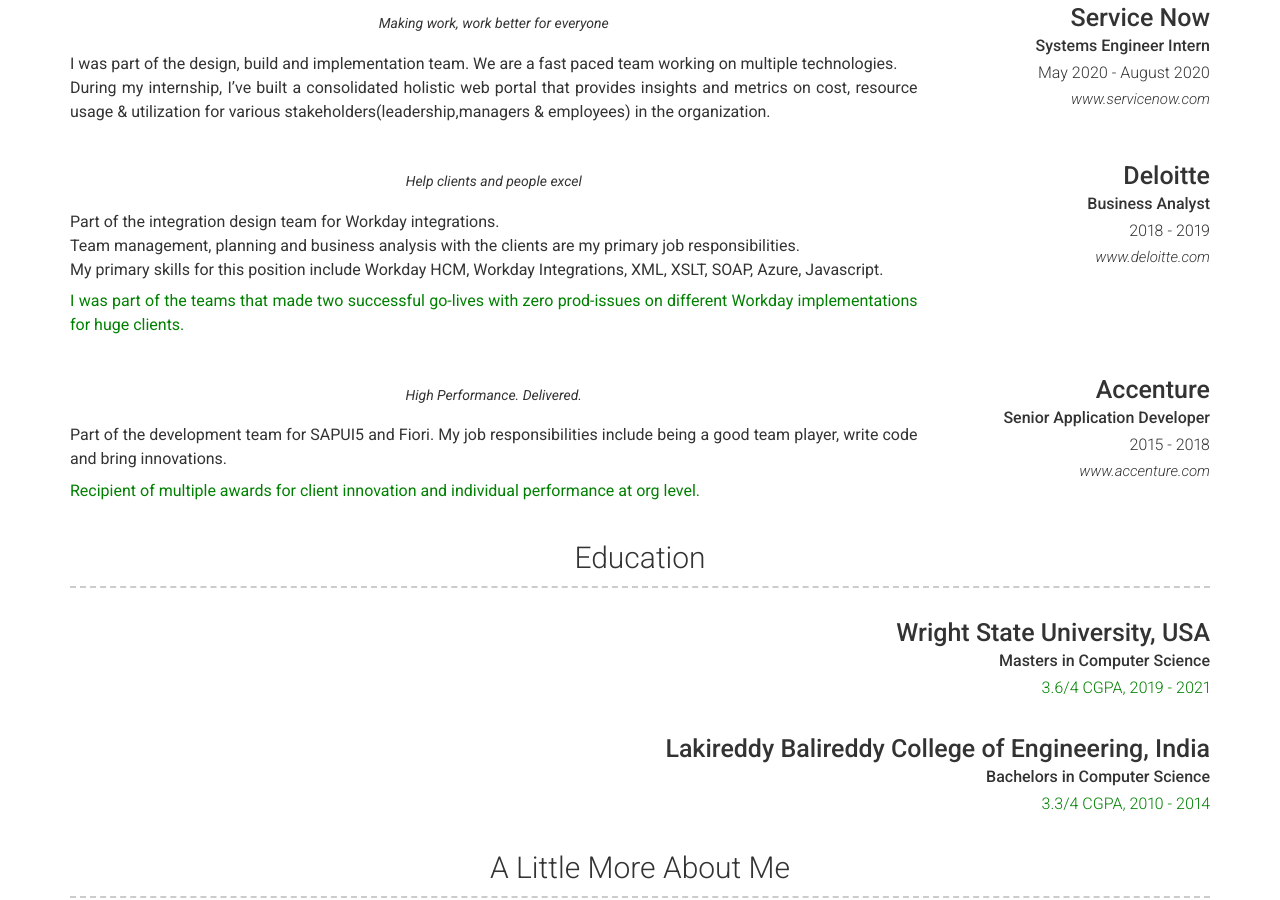
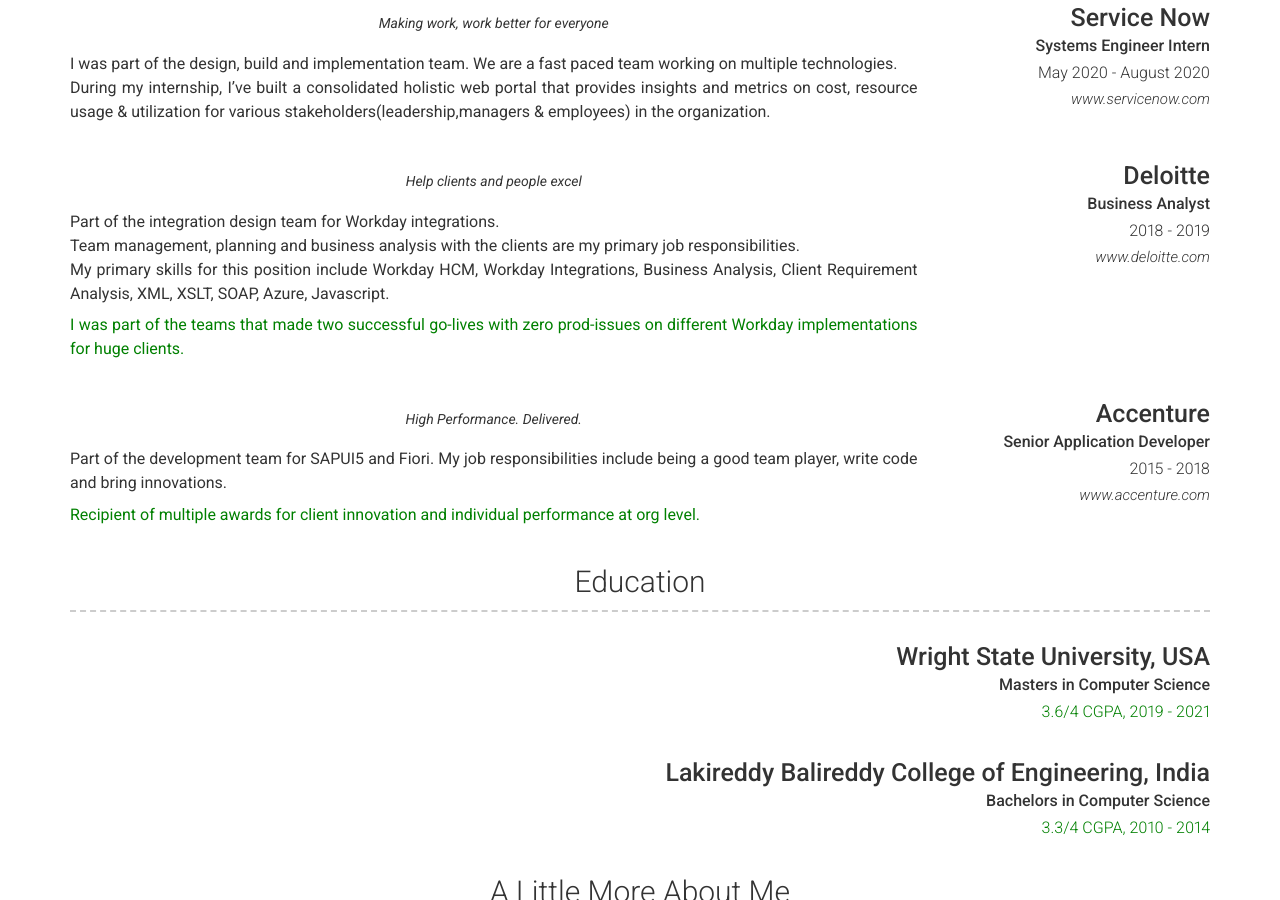
Before and after one commit to medhachaitanya/medhachaitanya.github.io, a Jekyll site: the page built from index.md, in a window 1280 px wide and 900 px high, scrolled down 1141 px. Built offline with Jekyll 4.4.1, drawn with Linux system fonts in a browser that asks for light colours; nearby versions of some CDN libraries.

Commit message:
Update _config.yml

```diff
--- a/_config.yml
+++ b/_config.yml
@@ -137,7 +137,7 @@
           <br/>
           Team management, planning and business analysis with the clients are my primary job responsibilities.
           <br/>
-          My primary skills for this position include Workday HCM, Workday Integrations, XML, XSLT, SOAP, Azure, Javascript.
+          My primary skills for this position include Workday HCM, Workday Integrations, Business Analysis, Client Requirement Analysis, XML, XSLT, SOAP, Azure, Javascript.
           <p style='color:green'>I was part of the teams that made two successful go-lives with zero prod-issues on different Workday implementations for huge clients. </p>
 
 
```
